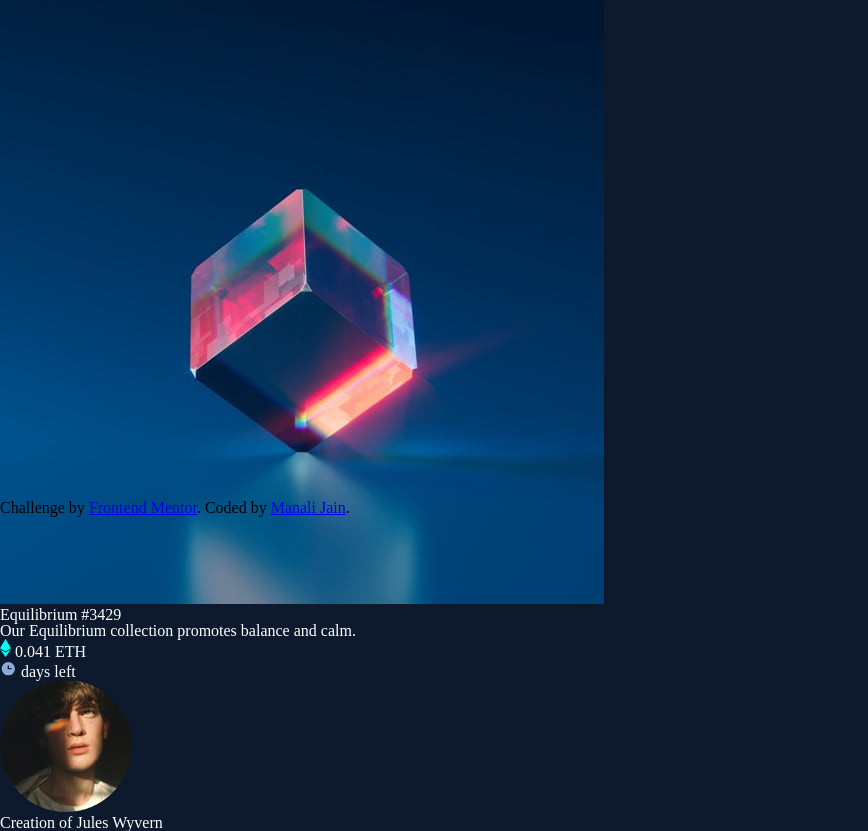
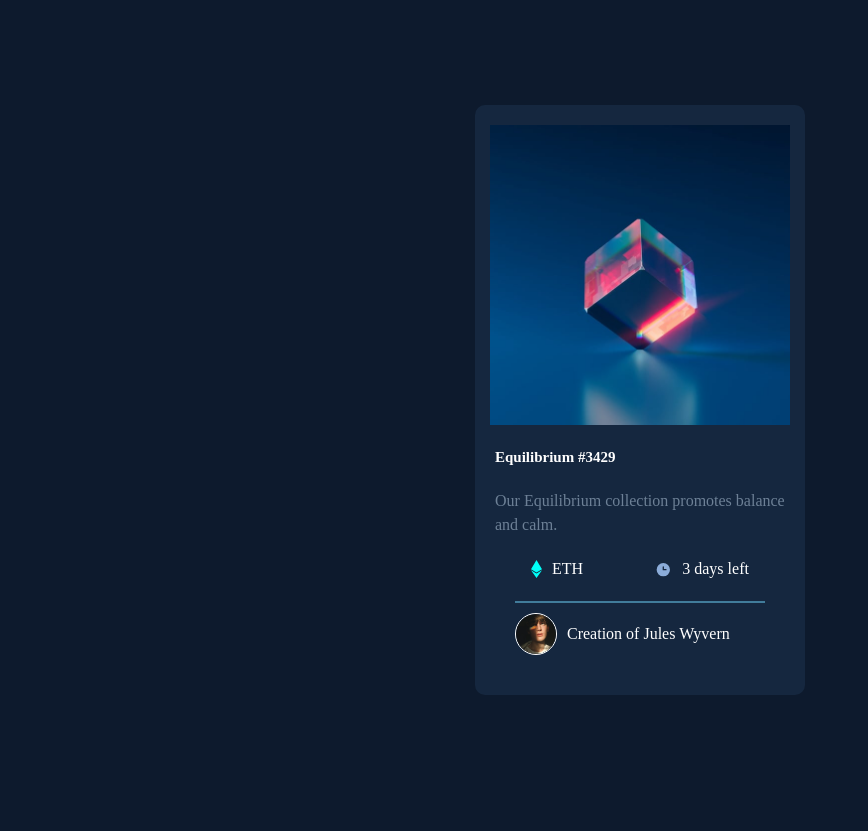
Before and after one commit to manalijain346/fe-mentor, a plain HTML site: page nft-preview-card/index.html in a window 1280 px wide. Shown: the whole page, without its empty margins (0-868 px from the left). After the commit the page ends 800 px from the top, so only its background shows below. Drawn offline with Linux system fonts and the light colour scheme.

Commit message:
project enhancement

```diff
--- a/nft-preview-card/index.html
+++ b/nft-preview-card/index.html
@@ -26,30 +26,42 @@
 
 <body>
   <div class="container">
-    <div class="card-image">
-      <img src="images\image-equilibrium.jpg" alt="image-equilibrium">
+    <div class="card-container">
+      <div class="card">
+        <div class="card-img">
+          <img src="images\image-equilibrium.jpg" alt="image-equilibrium" class="card-img">
+        </div>
+        <div class="card-body">
+          <span class="card-title">Equilibrium #3429</span>
+          <div class="card-content">
+            Our Equilibrium collection promotes balance and calm.
+          </div>
+          <div class="flex-container">
+            <div class="flex">
+              <img src="images/icon-ethereum.svg">
+              <span class="span">ETH</span>
+            </div>
+            <div class="flex">
+              <img src="images/icon-clock.svg">
+              <span class="span"> 3 days left</span>
+            </div>
+          </div>
+          <div class="card-footer">
+            <div class="footer-container">
+              <div class="flex">
+                <img src="images/image-avatar.png" alt="image-avatar" class="footer-img">
+                <span class="span">Creation of Jules Wyvern</span>
+              </div>
+            </div>
+          </div>
+        </div>
+      </div>
     </div>
-    <div class="main-content">
-      <h2>Equilibrium #3429</h2>
-      <p>Our Equilibrium collection promotes balance and calm.</p>
-      <ul>
-        <li>
-          <img src="images/icon-ethereum.svg"> 0.041 ETH</li>
-        <li>
-          <img src="images/icon-clock.svg"> days left</li>
-      </ul>
-    </div>
-    <div>
-      <img src="images/image-avatar.png" alt="image-avatar">
-      <P>Creation of Jules Wyvern</P>
-    </div>
-
   </div>
-
-  <div class="attribution">
+  <!-- <div class="attribution">
     Challenge by <a href="https://www.frontendmentor.io?ref=challenge" target="_blank">Frontend Mentor</a>.
     Coded by <a href="#">Manali Jain</a>.
-  </div>
+  </div> -->
 </body>
 
 </html>
--- a/nft-preview-card/styles.css
+++ b/nft-preview-card/styles.css
@@ -3,11 +3,70 @@ html,body,div,span,applet,object,iframe,h1,h2,h3,h4,h5,h6,p,blockquote,pre,a,abb
 /* Reset CSS - END */
 body{
     background-color: #0D1A2D;
+    line-height: 1.5;
+    display: flex;
+    justify-content: center;
+    align-items: center;
+    height: 100vh;
 }
 
-.container{
-   background-color: hsl(214, 50%, 16%);
-   color: white;
-   width: 500px;
-   height: 500px;
+.card{
+    width: 330px;
+    background-color: #15273F;
+    color: white;
+    border-radius: 10px;
+    /* box-shadow: 4px 1px 21px 21px rgb(1,1,1/21% ); */
 }
+
+.card-body{
+    padding: 20px;
+
+}
+
+.card-img{
+    width: 100%;
+    padding: 10px 0px;
+    height: 300px;
+    border-radius: 10px;
+    object-fit: contain;
+}
+
+.card-title{
+    font-weight: bolder;
+    font-size: 15px;
+}
+
+.card-content{
+    padding-top: 20px;
+    color: #6D8096;
+}
+
+.footer-img{
+    width: 40px;
+    border: 1px solid white;
+    border-radius: 100%;
+}
+
+.flex-container{
+    display: flex;
+    justify-content: space-around;
+    padding-top: 10px;
+}
+
+.flex{
+    display: flex;
+    align-items: center;
+    margin-top: 10px;
+}
+
+.card-footer{
+    padding: 20px;
+}
+
+.span{
+    margin-left: 10px;
+}
+
+.footer-container{
+    border-top: 2px solid #417C9B;
+}
```
